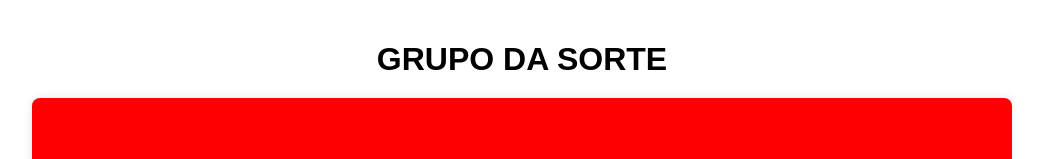
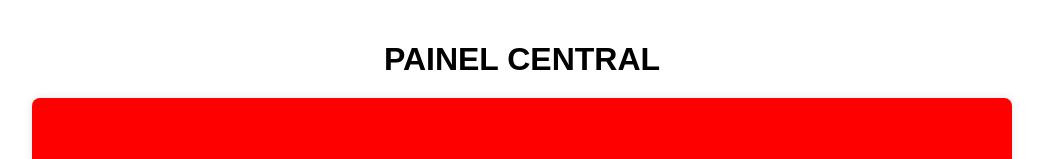
Before and after one commit to sistematsps/1, a plain HTML site: page painel.html in a window 1280 px wide. Shown: the top 159 px of the page, without its empty margins (118-1161 px from the left). Drawn offline with Linux system fonts and the light colour scheme.

Commit message:
Change header from 'GRUPO DA SORTE' to 'PAINEL CENTRAL'

```diff
--- a/painel.html
+++ b/painel.html
@@ -30,7 +30,7 @@
 
 <!-- Slide 0: Painel Inicial -->
 <div id="slide0" class="slide active">
-  <h1>GRUPO DA SORTE</h1>
+  <h1>PAINEL CENTRAL</h1>
   <div class="buttons">
     <div class="cards">
     <div class="card" onclick="window.location.href='cadastro.html'">Cadastro de Vendedor</div>
```
